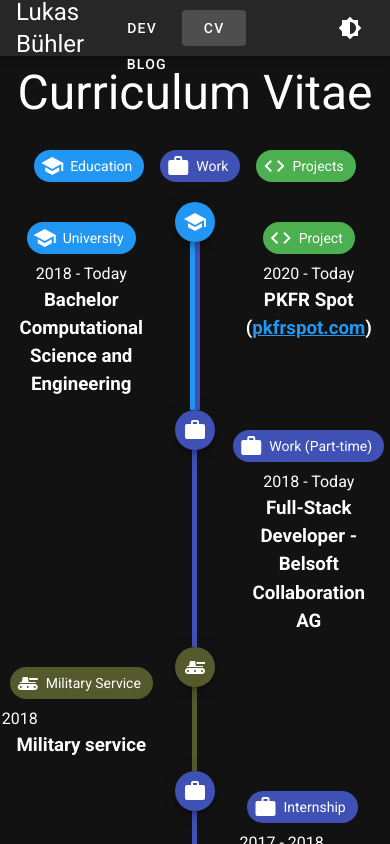
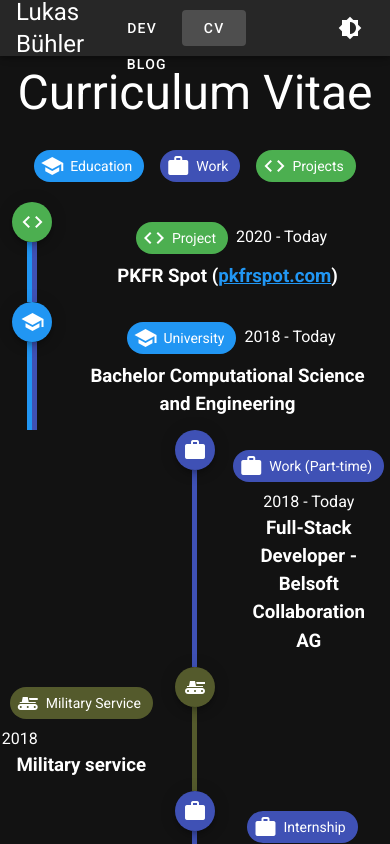
Before and after one commit to lukasbuehler/lukasbuehler.ch, a Vue app: page /cv in a window 390 px wide. Shown: the top 844 px of the page. Built offline with nearby package versions, Linux system fonts and the light colour scheme.

Commit message:
started work on responsive CV

```diff
--- a/src/views/CV.vue
+++ b/src/views/CV.vue
@@ -34,7 +34,41 @@
       </v-row>
       <!-- CV -->
       <v-row class="text-center">
-        <v-col cols="5" class="">
+        <v-col
+          offset-md="5"
+          :order="$vuetify.breakpoint.mdAndUp ? '3' : '1'"
+          cols="2"
+          class="py-0 d-flex flex-column align-center"
+        >
+          <v-btn color="green" fab small dark>
+            <v-icon>mdi-code-tags</v-icon>
+          </v-btn>
+          <div class="d-flex flex-row" style="height: 100%;">
+            <div class="flex-grow-1"></div>
+            <div style="border-left: solid 5px #2196f3;"></div>
+
+            <div style="border-left: solid 5px #3f51b5;"></div>
+            <div class="flex-grow-1"></div>
+          </div>
+        </v-col>
+        <v-col order="12" class="">
+          <div class="d-flex flex-column align-center">
+            <div>
+              <v-chip class="ma-2" color="green" text-color="white">
+                <v-icon left>
+                  mdi-code-tags
+                </v-icon>
+                Project
+              </v-chip>
+              <span class="">2020 - Today</span>
+            </div>
+
+            <h3>PKFR Spot (<a href="https://pkfrspot.com">pkfrspot.com</a>)</h3>
+          </div>
+        </v-col>
+      </v-row>
+      <v-row class="text-center">
+        <v-col order="2" class="">
           <div class="d-flex flex-column align-center">
             <div>
               <v-chip class="ma-2" color="primary" text-color="white">
@@ -49,7 +83,7 @@
             <h3>Bachelor Computational Science and Engineering</h3>
           </div>
         </v-col>
-        <v-col cols="2" class="py-0 d-flex flex-column align-center">
+        <v-col :order="$vuetify.breakpoint.mdAndUp ? '3' : '1'" cols="2" class="py-0 d-flex flex-column align-center">
           <v-btn color="primary" fab small dark>
             <v-icon>mdi-school</v-icon>
           </v-btn>
@@ -61,21 +95,7 @@
             <div class="flex-grow-1"></div>
           </div>
         </v-col>
-        <v-col cols="5" class="">
-          <div class="d-flex flex-column align-center">
-            <div>
-              <v-chip class="ma-2" color="green" text-color="white">
-                <v-icon left>
-                  mdi-code-tags
-                </v-icon>
-                Project
-              </v-chip>
-              <span class="">2020 - Today</span>
-            </div>
-
-            <h3>PKFR Spot (<a href="https://pkfrspot.com">pkfrspot.com</a>)</h3>
-          </div>
-        </v-col>
+        <v-col v-if="$vuetify.breakpoint.mdAndUp" order="12" cols="5" class=""> </v-col>
       </v-row>
       <v-row class="text-center">
         <v-col cols="5" class=""> </v-col>
```
